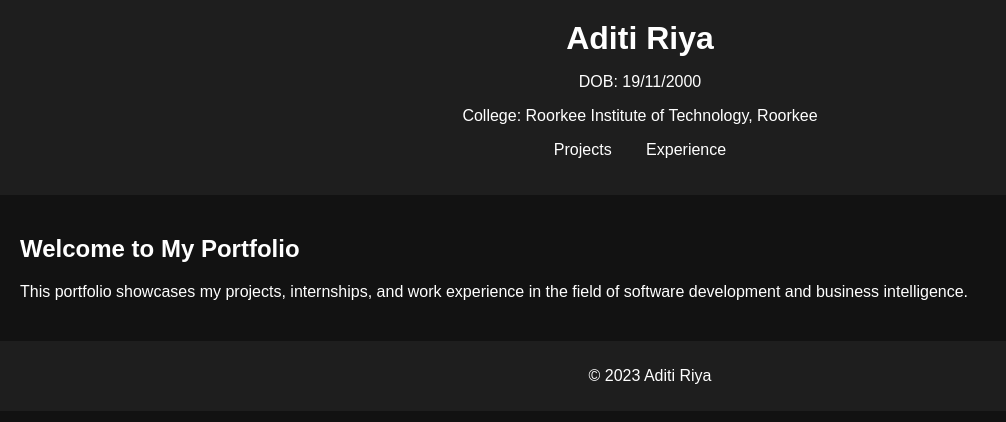
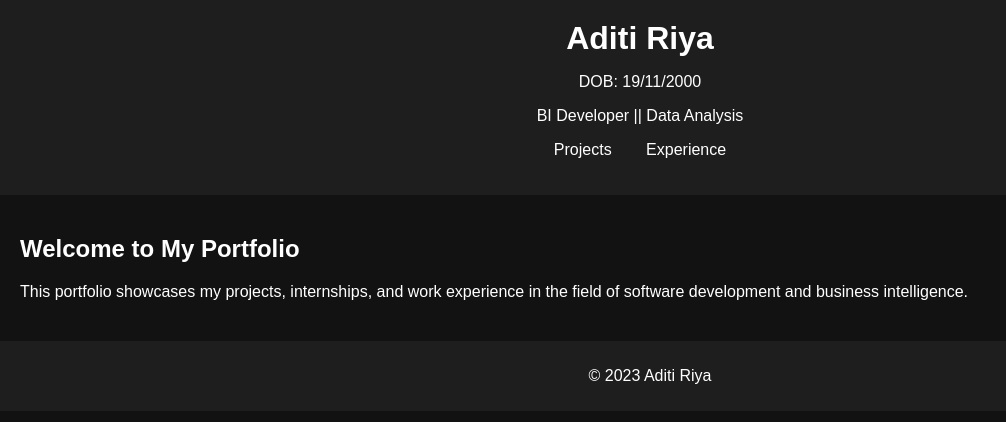
Before and after one commit to 12Aditi/MyPortfolio, a plain HTML site: page index.html in a window 1280 px wide. Shown: the whole page, without its empty margins (0-1006 px from the left). Drawn offline with Linux system fonts and the light colour scheme.

Commit message:
Update index.html

```diff
--- a/index.html
+++ b/index.html
@@ -10,7 +10,7 @@
     <header>
         <h1>Aditi Riya</h1>
         <p>DOB: 19/11/2000</p>
-        <p>College: Roorkee Institute of Technology, Roorkee</p>
+        <p>BI Developer || Data Analysis </p>
         <nav>
             <ul>
                 <li><a href="Projects.html">Projects</a></li>
```
